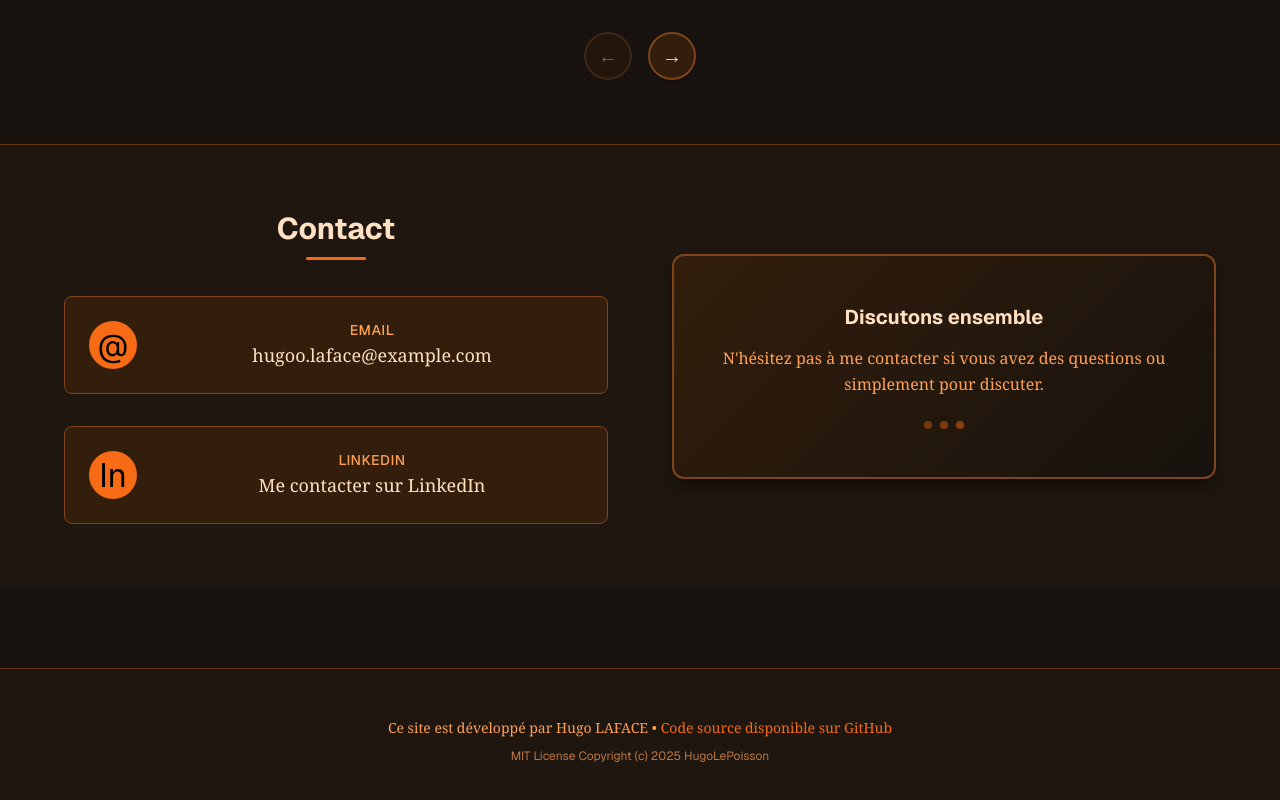
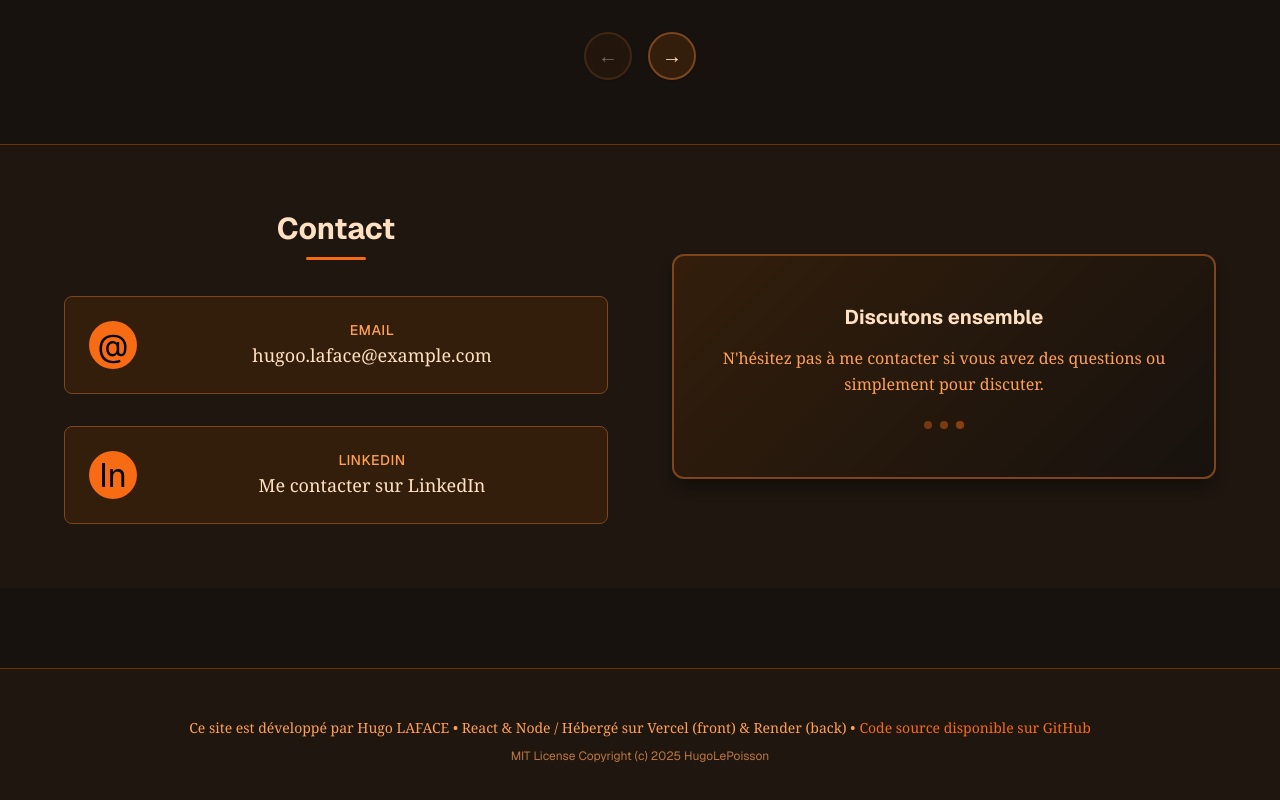
Before and after one commit to HugoLePoisson/site_web_perso, a React (Create React App) app in the folder frontend/: page / in a window 1280 px wide. Shown: the part 1995-2795 px from the top of the page. Built offline with nearby package versions, Linux system fonts and the light colour scheme; no server answers.

Commit message:
rectification credits

```diff
--- a/frontend/src/pages/Accueil.js
+++ b/frontend/src/pages/Accueil.js
@@ -532,7 +532,7 @@ function Accueil() {
             <footer className="footer-section">
                 <div className="footer-container">
                     <p className="footer-text">
-                        Ce site est développé par Hugo LAFACE •
+                        Ce site est développé par Hugo LAFACE • React & Node / Hébergé sur Vercel (front) & Render (back) •
                         <a
                             href="https://github.com/HugoLePoisson/site_web_perso"
                             className="footer-link"
```
